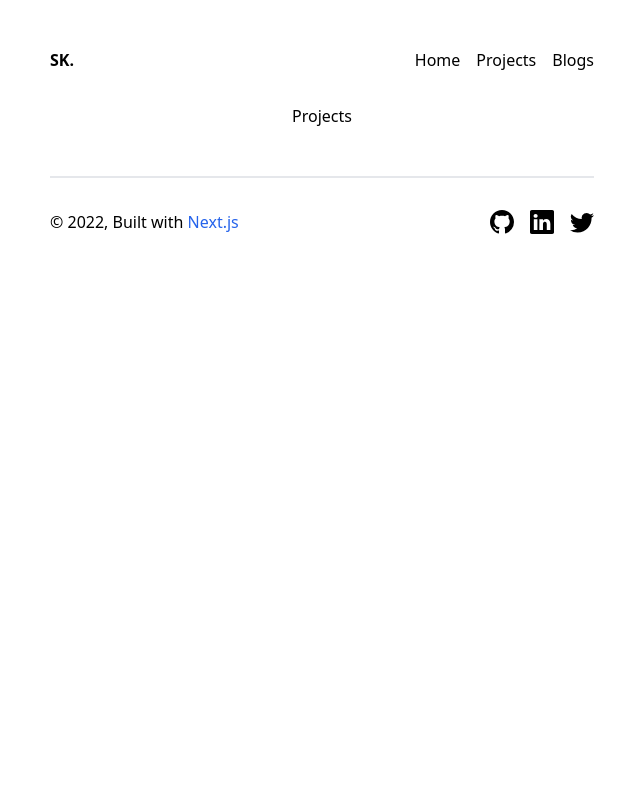
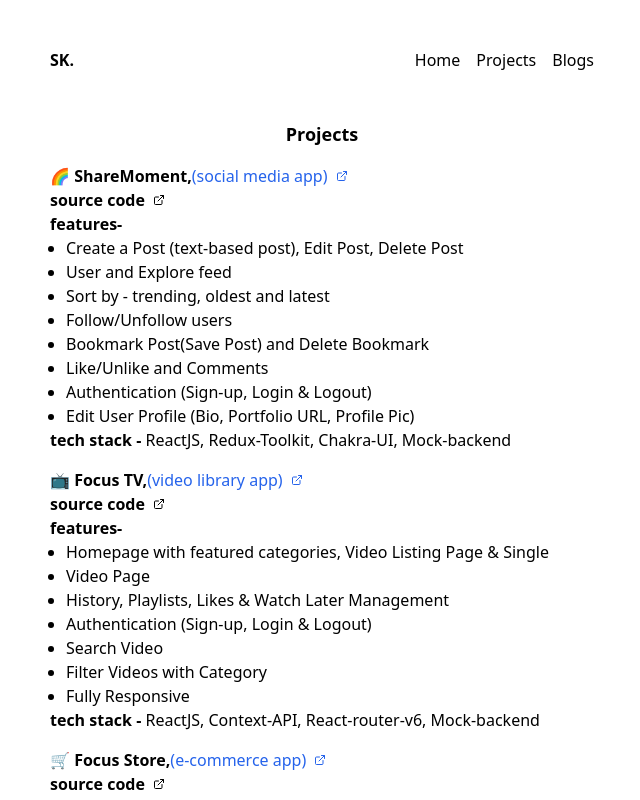
Before and after one commit to SK02K1/portfolio, a Next.js app: page /projects in a window 1280 px wide. Shown: the top 800 px of the page, without its empty margins (318-958 px from the left). Built offline with nearby package versions, Linux system fonts and the light colour scheme.

Commit message:
add: all projects listing

```diff
--- a/lib/project.ts
+++ b/lib/project.ts
@@ -2,3 +2,8 @@
   const data = await import('data/projects/index.json');
   return data.projects.slice(0, 3);
 };
+
+export const getAllProjects = async () => {
+  const data = await import('data/projects/index.json');
+  return data.projects;
+};
--- a/pages/projects/index.tsx
+++ b/pages/projects/index.tsx
@@ -1,17 +1,38 @@
-import type { NextPage } from 'next';
 import Head from 'next/head';
+import type { GetStaticProps, NextPage } from 'next';
 
-const Projects: NextPage = () => {
+import { ProjectCard } from 'components';
+import { getAllProjects } from 'lib';
+import { Project } from 'types';
+
+type Props = {
+  projects: Project[];
+};
+
+const Projects: NextPage<Props> = ({ projects }: Props) => {
+  const projectsListing = projects.map((project) => {
+    return <ProjectCard key={project.id} project={project} />;
+  });
   return (
     <div>
       <Head>
         <title>Projects | Sourabh Kheraliya</title>
       </Head>
       <main>
-        <h1 className='text-center'>Projects</h1>
+        <h1 className='text-center text-lg font-semibold py-4'>Projects</h1>
+        {projectsListing}
       </main>
     </div>
   );
 };
 
 export default Projects;
+
+export const getStaticProps: GetStaticProps = async () => {
+  const projects = await getAllProjects();
+  return {
+    props: {
+      projects,
+    },
+  };
+};
```
